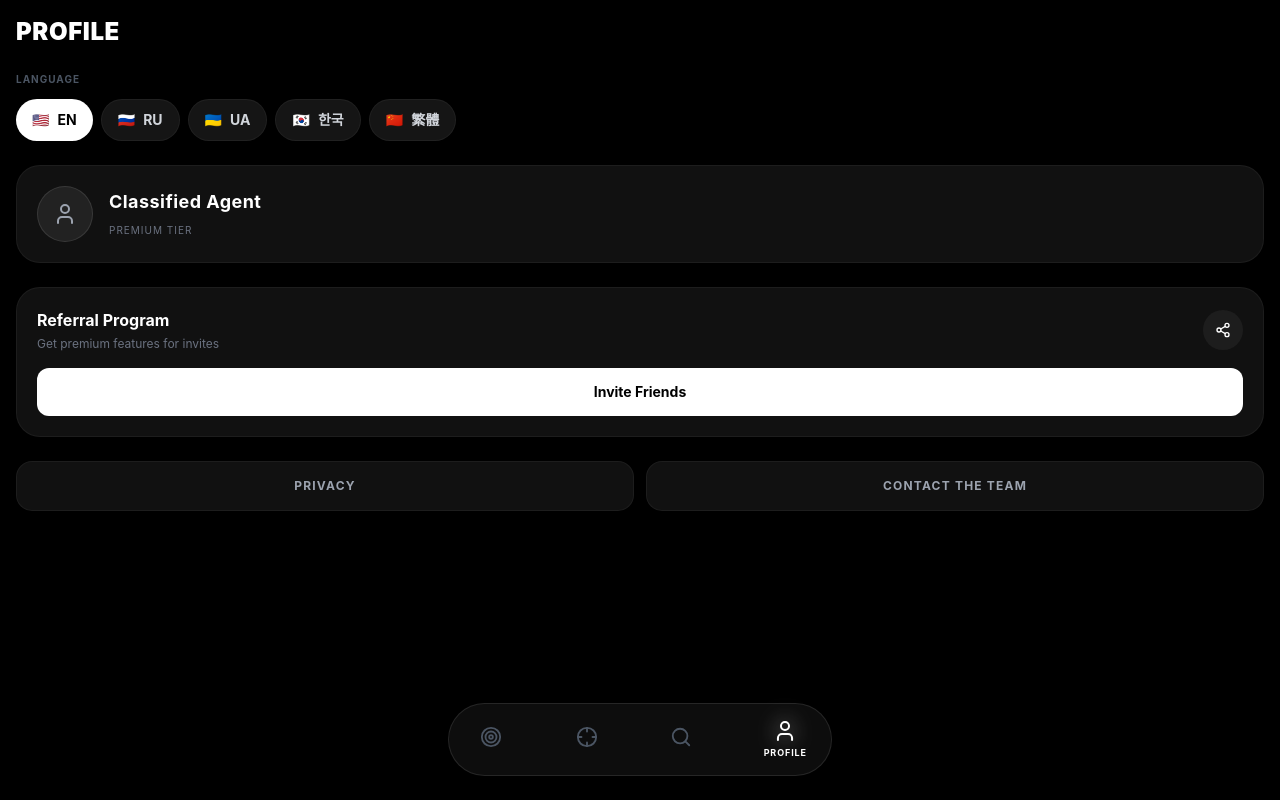
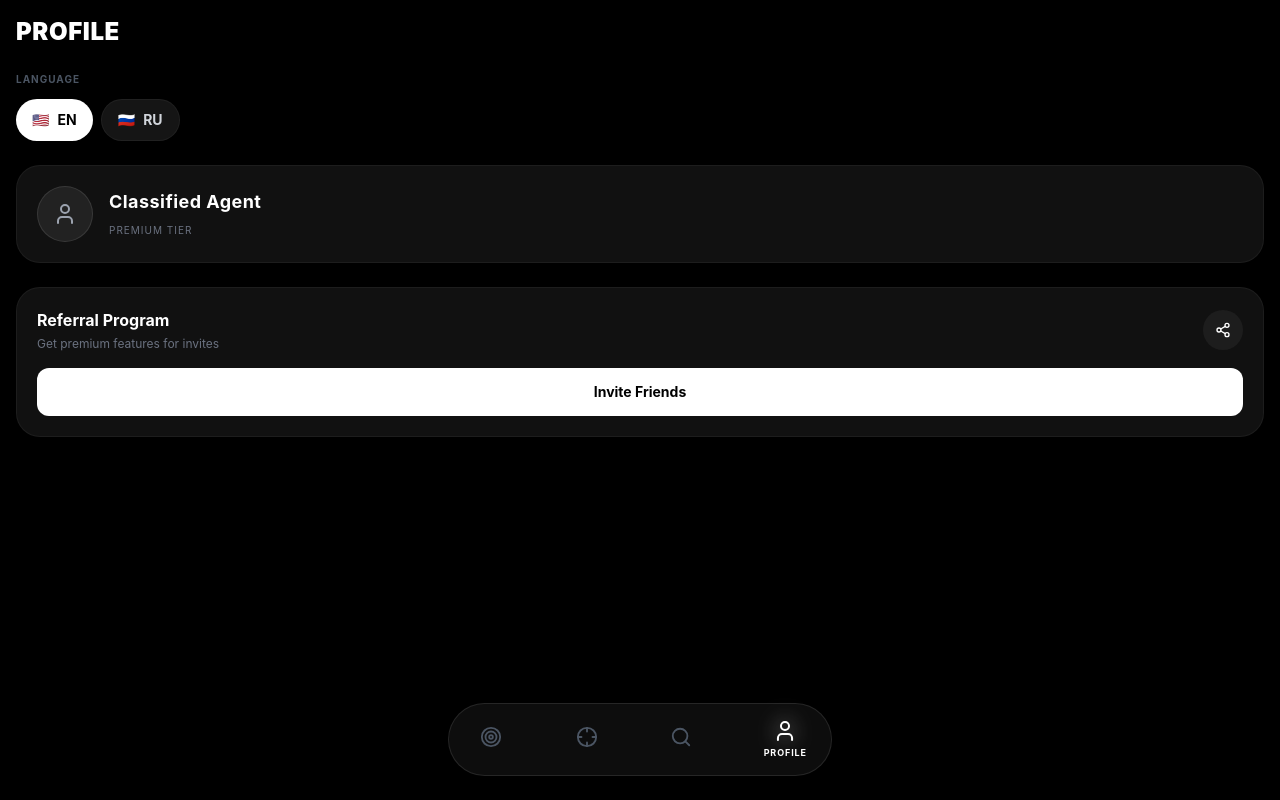
Before and after one commit to molniyamaqueen/cs2-case-simulator, a React (Vite) app: page / in a window 1280 px wide. Both pictures are taken after a click on the button "PROFILE". Built offline with nearby package versions, Linux system fonts and the light colour scheme.

Commit message:
Update App.jsx

```diff
--- a/src/App.jsx
+++ b/src/App.jsx
@@ -1,7 +1,6 @@
 import React, { useState, useEffect } from 'react';
-import { Target, Crosshair, Search, User, ChevronRight, MessageSquare, Zap, ShieldAlert, Cpu, Share2, Globe } from 'lucide-react';
+import { Target, Crosshair, Search, User, MessageSquare, Zap, ShieldAlert, Cpu, Share2 } from 'lucide-react';
 
-// --- ЛОКАЛИЗАЦИЯ ---
 const dict = {
   en: {
     arena: 'Arena', hub: 'Hub', news: 'News', profile: 'Profile',
@@ -34,19 +33,26 @@ const App = () => {
   const t = dict[lang] || dict.en;
 
   useEffect(() => {
-    // Инициализация Telegram
-    if (window.Telegram?.WebApp) {
-      window.Telegram.WebApp.ready();
-      window.Telegram.WebApp.expand();
-      window.Telegram.WebApp.setHeaderColor('#000000');
+    // Безопасная инициализация Telegram (без крашей)
+    try {
+      const tg = window.Telegram?.WebApp;
+      if (tg) {
+        tg.ready();
+        tg.expand();
+        if (tg.setHeaderColor) {
+          tg.setHeaderColor('#000000');
+        }
+      }
+    } catch (error) {
+      console.error("TG Init Error:", error);
     }
 
-    // Убираем заставку через 1.8с (плавный переход)
+    // Таймер сплеш-экрана
     const timer = setTimeout(() => setShowSplash(false), 1800);
     return () => clearTimeout(timer);
   }, []);
 
-  // --- СПЛЕШ-ЭКРАН (Вспышка) ---
+  // --- СПЛЕШ-ЭКРАН ---
   if (showSplash) {
     return (
       <div className="fixed inset-0 bg-black flex items-center justify-center z-[100] overflow-hidden">
@@ -73,7 +79,11 @@ const App = () => {
       <button
         onClick={() => {
           setActiveTab(id);
-          if (window.Telegram?.WebApp?.HapticFeedback) window.Telegram.WebApp.HapticFeedback.impactOccurred('light');
+          try {
+            if (window.Telegram?.WebApp?.HapticFeedback) {
+              window.Telegram.WebApp.HapticFeedback.impactOccurred('light');
+            }
+          } catch (e) {}
         }}
         className={`flex flex-col items-center justify-center px-4 py-2 rounded-2xl transition-all duration-300 ${
           isActive ? 'text-white' : 'text-gray-600 hover:text-gray-400'
@@ -106,9 +116,9 @@ const App = () => {
 
   return (
     <div className="flex flex-col h-screen bg-black text-gray-200 font-sans overflow-hidden">
-      <main className="flex-1 overflow-y-auto pb-28 px-4 pt-4 animate-in fade-in duration-700">
+      <main className="flex-1 overflow-y-auto pb-28 px-4 pt-4">
 
-        {/* ================= ARENA ================= */}
+        {/* --- ARENA --- */}
         {activeTab === 'arena' && (
           <div className="flex flex-col h-full items-center justify-center text-center">
             <Target size={48} className="text-white/10 mb-4" />
@@ -117,10 +127,9 @@ const App = () => {
           </div>
         )}
 
-        {/* ================= HUB (Signals & Guide) ================= */}
+        {/* --- HUB --- */}
         {activeTab === 'hub' && (
           <div className="flex flex-col h-full">
-            {/* Переключатель */}
             <div className="flex space-x-6 mb-6 border-b border-white/10 pb-2">
               <button onClick={() => setHubTab('signals')} className={`text-xl font-black uppercase tracking-wide transition-colors ${hubTab === 'signals' ? 'text-white' : 'text-gray-700'}`}>
                 {t.signals}
@@ -130,7 +139,6 @@ const App = () => {
               </button>
             </div>
 
-            {/* Signals & AI */}
             {hubTab === 'signals' && (
               <div className="space-y-4">
                 <div className="bg-[#111] border border-white/5 p-5 rounded-3xl relative overflow-hidden">
@@ -159,9 +167,8 @@ const App = () => {
               </div>
             )}
 
-            {/* Guide */}
             {hubTab === 'guide' && (
-              <div className="space-y-4 animate-in slide-in-from-right-4 duration-300">
+              <div className="space-y-4">
                 <h3 className="text-lg font-bold text-white/90 mb-6 leading-tight">{t.askAi}</h3>
                 <div className="grid grid-cols-2 gap-3">
                   {t.skills.map((skill, i) => (
@@ -175,7 +182,7 @@ const App = () => {
           </div>
         )}
 
-        {/* ================= NEWS (Intel) ================= */}
+        {/* --- NEWS --- */}
         {activeTab === 'news' && (
           <div className="space-y-6">
             <h2 className="text-2xl font-black uppercase tracking-wide text-white mb-6">Intel</h2>
@@ -208,9 +215,9 @@ const App = () => {
           </div>
         )}
 
-        {/* ================= PROFILE ================= */}
+        {/* --- PROFILE --- */}
         {activeTab === 'profile' && (
-          <div className="space-y-6 animate-in fade-in duration-300">
+          <div className="space-y-6">
             <h1 className="text-2xl font-black uppercase tracking-wide text-white mb-6">{t.profile}</h1>
 
             <div className="mb-8">
@@ -218,9 +225,6 @@ const App = () => {
               <div className="flex flex-wrap gap-2">
                 <LangBtn id="en" flag="🇺🇸" label="EN" />
                 <LangBtn id="ru" flag="🇷🇺" label="RU" />
-                <LangBtn id="ua" flag="🇺🇦" label="UA" />
-                <LangBtn id="kr" flag="🇰🇷" label="한국" />
-                <LangBtn id="zh" flag="🇨🇳" label="繁體" />
               </div>
             </div>
 
@@ -246,21 +250,12 @@ const App = () => {
                 {t.invite}
               </button>
             </div>
-
-            <div className="flex space-x-3 pb-8">
-              <button className="flex-1 bg-[#111] border border-white/5 hover:border-white/20 text-gray-400 hover:text-white font-bold text-xs py-4 rounded-2xl transition uppercase tracking-widest">
-                {t.privacy}
-              </button>
-              <button className="flex-1 bg-[#111] border border-white/5 hover:border-white/20 text-gray-400 hover:text-white font-bold text-xs py-4 rounded-2xl transition uppercase tracking-widest">
-                {t.contact}
-              </button>
-            </div>
           </div>
         )}
 
       </main>
 
-      {/* ================= ОВАЛЬНАЯ НАВИГАЦИЯ ================= */}
+      {/* --- НАВИГАЦИЯ --- */}
       <nav className="fixed bottom-6 left-1/2 -translate-x-1/2 w-[85%] max-w-sm bg-[#111111]/80 backdrop-blur-2xl border border-white/10 rounded-[2.5rem] px-2 py-2 z-50 shadow-[0_20px_40px_rgba(0,0,0,0.5)]">
         <div className="flex justify-between items-center">
           <NavBtn id="arena" icon={<Target size={22} />} label="Arena" />
```
